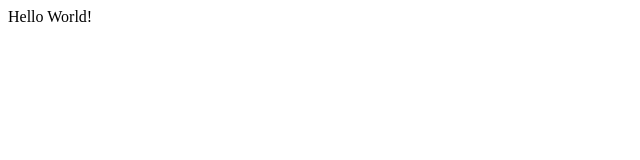
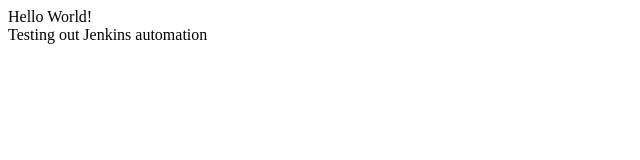
Before and after one commit to Joseph-Gicuguma/Tana-Github-Task, a plain HTML site: page index.html in a window 1280 px wide. Shown: the whole page, without its empty margins (0-640 px from the left). Drawn offline with Linux system fonts and the light colour scheme.

Commit message:
Add testing message to index.html

```diff
--- a/index.html
+++ b/index.html
@@ -1 +1,2 @@
 <div>Hello World!</div>
+<div>Testing out Jenkins automation</div>
```
